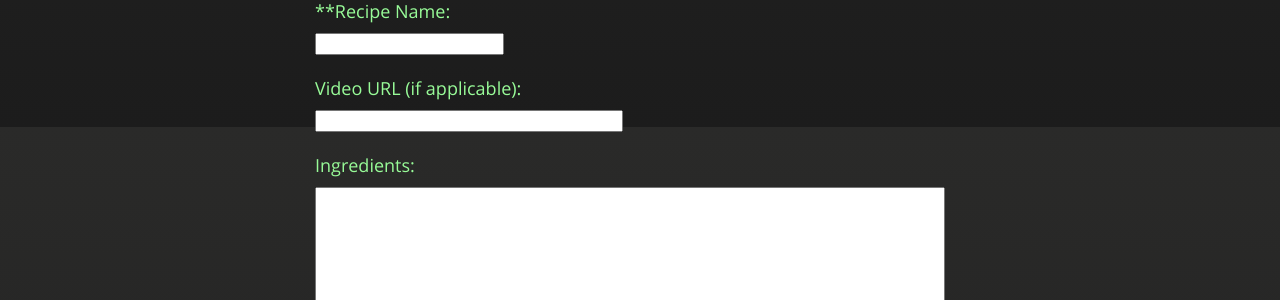
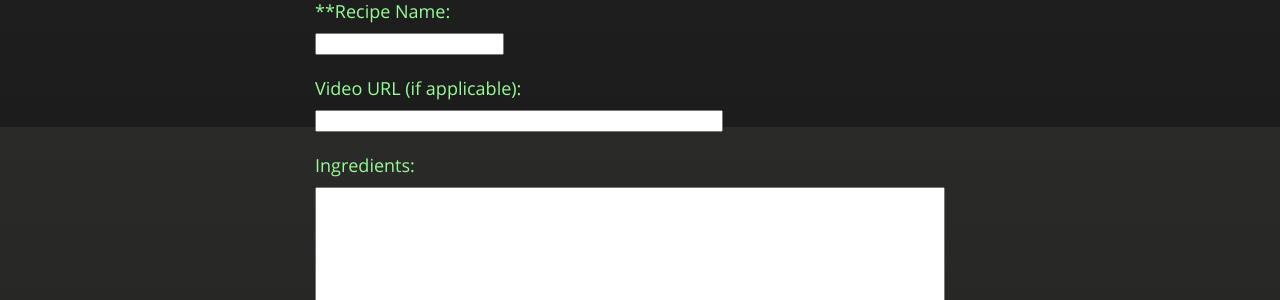
Before and after one commit to cmwillett/TheDigitalCookbook, a Jekyll site: the page built from Contact/SubmitRecipe.md, in a window 1280 px wide. Shown: the part 773-1073 px from the top of the page. Built offline with Jekyll 4.4.1, drawn with Linux system fonts in a browser that asks for light colours; nearby versions of some CDN libraries; a script that is not in the unit is left out.

Commit message:
Update SubmitRecipe.md

```diff
--- a/Contact/SubmitRecipe.md
+++ b/Contact/SubmitRecipe.md
@@ -26,7 +26,7 @@
       <b><h3>**Recipe Name:</h3></b>
       <input type="text" name="_subject" required><br/><br/>
       <b><h3>Video URL (if applicable):</h3></b>
-      <input type="text" style="width: 300px;" name="VideoUrl"><br/><br/>
+      <input type="text" style="width: 400px;" name="VideoUrl"><br/><br/>
       <b><h3>Ingredients:</h3></b>
       <textarea rows="15" cols="75" name="Ingredients"></textarea><br/><br/>
       <b><h3>Directions:</h3></b>
```
